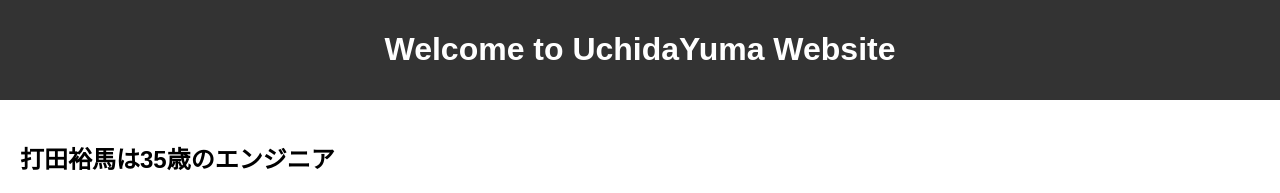
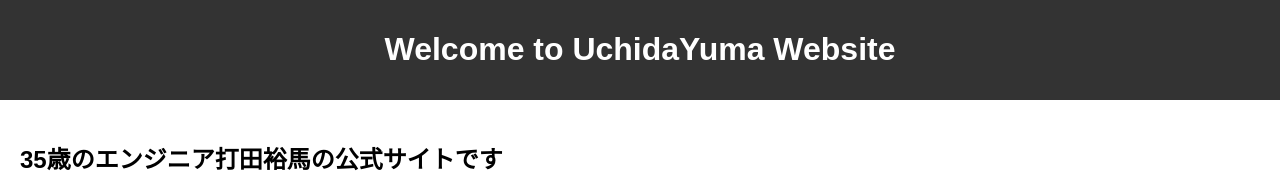
Before and after one commit to uchidayuma/gitflow-test, a plain HTML site: page index.html in a window 1280 px wide. Shown: the top 193 px of the page. Drawn offline with Linux system fonts and the light colour scheme; grey boxes are pictures that could not be loaded.

Commit message:
messageChange

```diff
--- a/index.html
+++ b/index.html
@@ -12,7 +12,7 @@
         <h1>Welcome to UchidaYuma Website</h1>
     </header>
     <main>
-	<h2>打田裕馬は35歳のエンジニア</h2>
+	<h2>35歳のエンジニア打田裕馬の公式サイトです</h2>
 	<img src="./images/notes.jpg">
         <button id="loadMore">Load More</button>
     </main>
```
